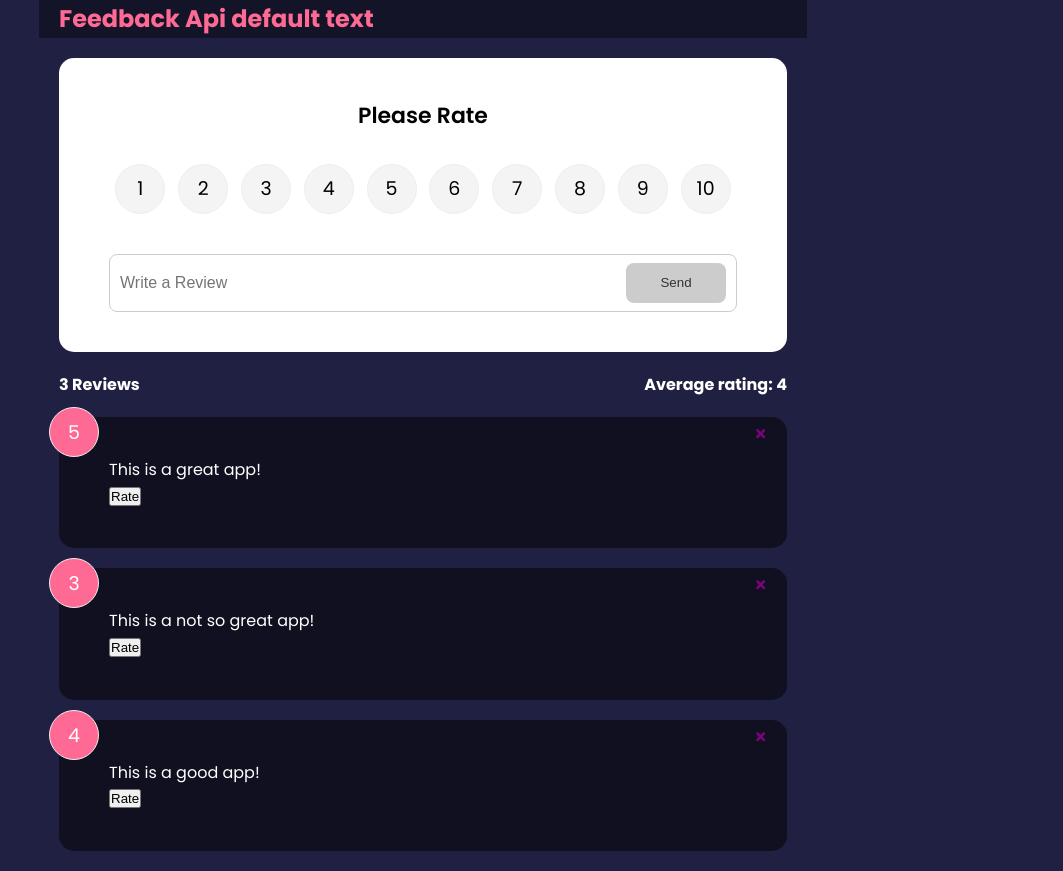
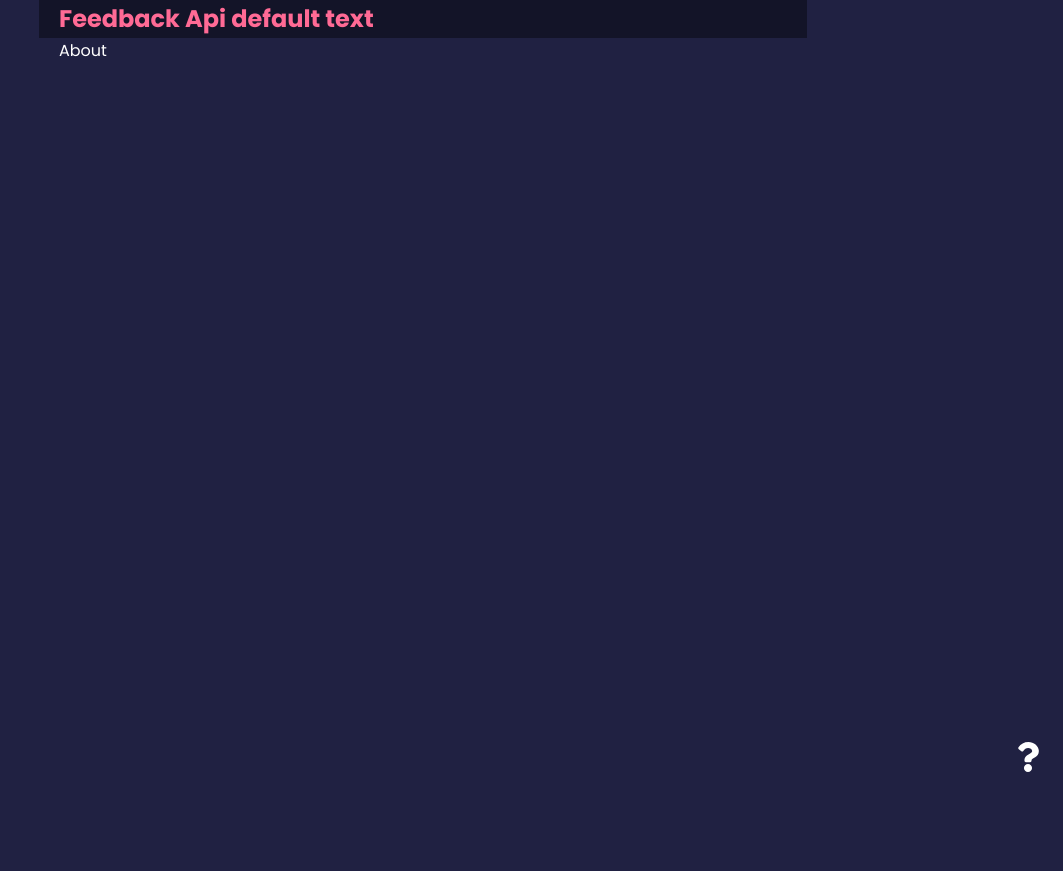
Before and after one commit to Gokhan-Unal/feedback-app, a React (Create React App) app: page /about in a window 1280 px wide. Shown: the whole page, without its empty margins (217-1280 px from the left). After the commit the page ends 800 px from the top, so only its background shows below. Built offline with nearby package versions, Linux system fonts and the light colour scheme.

Commit message:
add React router

```diff
--- a/package.json
+++ b/package.json
@@ -10,6 +10,7 @@
     "react": "^17.0.2",
     "react-dom": "^17.0.2",
     "react-icons": "^4.3.1",
+    "react-router-dom": "^6.2.2",
     "react-scripts": "5.0.0",
     "uuid": "^8.3.2",
     "web-vitals": "^2.1.4"
--- a/src/App.js
+++ b/src/App.js
@@ -4,6 +4,9 @@ import FeedbackList from './components/FeedbackList';
 import FeedbackStats from './components/FeedbackStats';
 import Header from './components/Header';
 import { FeedbackData } from './data/FeedbackData';
+import About from './pages/About';
+import { BrowserRouter as Router, Route, Routes } from 'react-router-dom';
+import AboutIconLink from './components/AboutIconLink';
 
 export default function App() {
   const [feedback, setFeedback] = useState(FeedbackData);
@@ -21,13 +24,24 @@ export default function App() {
   };
 
   return (
-    <div>
+    <Router>
       <Header />
       <div className='container'>
-        <FeedbackForm handleAdd={addFeedback} />
-        <FeedbackStats feedback={feedback} />
-        <FeedbackList feedback={feedback} handleDelete={deleteFeedback} />
+        <Routes>
+          <Route
+            path='/'
+            element={
+              <>
+                <FeedbackForm handleAdd={addFeedback} />
+                <FeedbackStats feedback={feedback} />
+                <FeedbackList feedback={feedback} handleDelete={deleteFeedback} />
+              </>
+            }
+          />
+          <Route path='/about' element={<About />} />
+        </Routes>
+        <AboutIconLink />
       </div>
-    </div>
+    </Router>
   );
 }
--- /dev/null
+++ b/src/components/AboutIconLink.js
@@ -0,0 +1,17 @@
+import React from 'react';
+import { FaQuestion } from 'react-icons/fa';
+import { Link } from 'react-router-dom';
+
+export default function AboutIconLink() {
+  return (
+    <div
+      style={{ position: 'absolute', right: 20, bottom: 20, cursor: 'pointer' }}
+      title='This is a basic feedback app'
+      className='about-link'
+    >
+      <Link to='/about'>
+        <FaQuestion size={30} />
+      </Link>
+    </div>
+  );
+}
--- /dev/null
+++ b/src/pages/About.js
@@ -0,0 +1,5 @@
+import React from 'react';
+
+export default function About() {
+  return <div>About</div>;
+}
```
Also changed, not shown: 1 other file (tests, documents, lock files or other folders).
